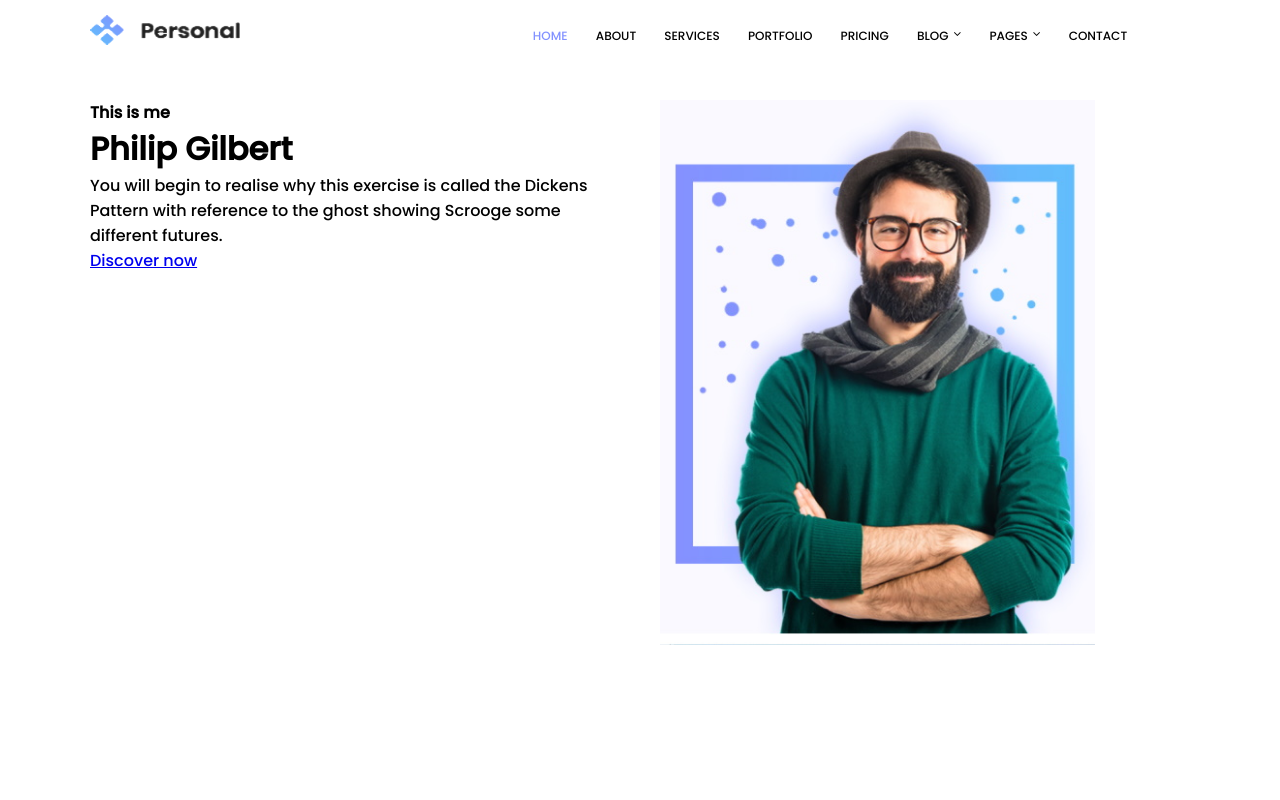
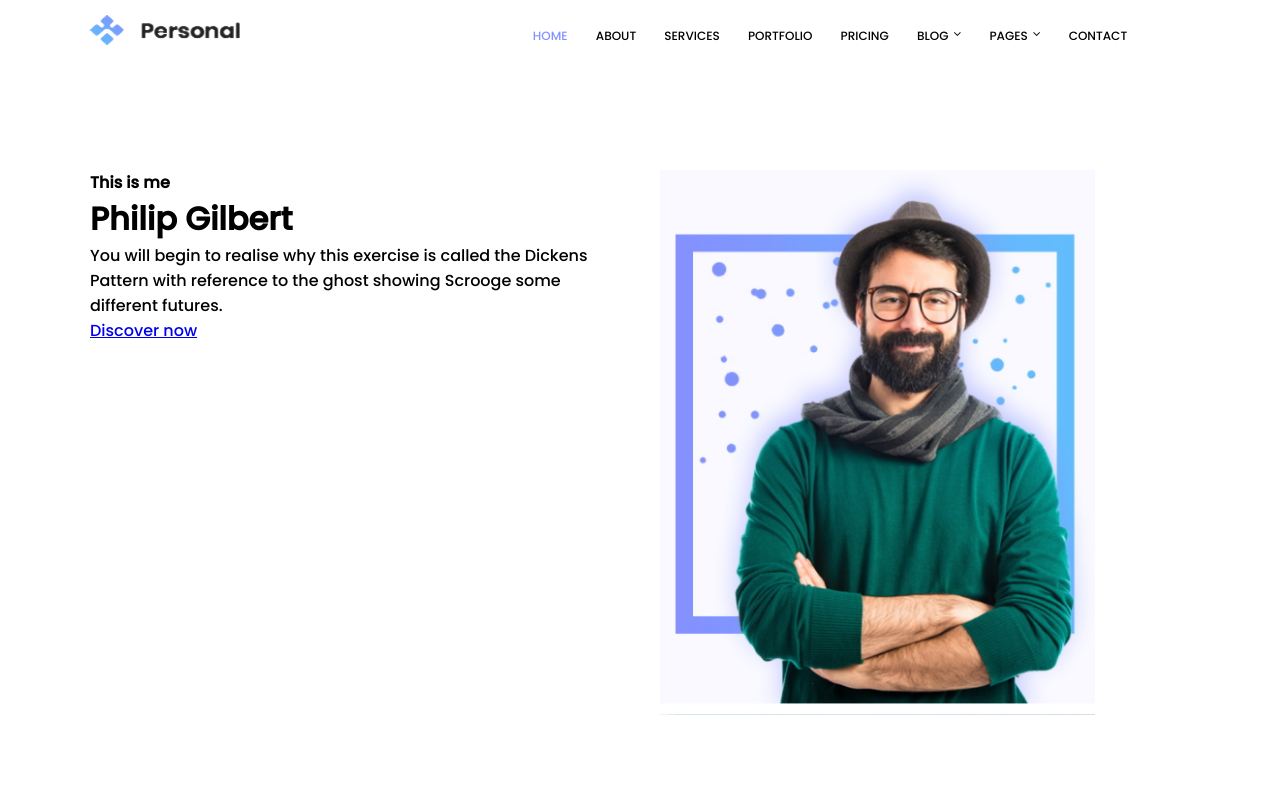
Before and after one commit to front-end-by-rimantas/27-grupe-portfolio-personal, a website: page index.html in a window 1280 px wide. Shown: the top 800 px of the page. Drawn offline with Linux system fonts and the light colour scheme.

Commit message:
litle fix

```diff
--- a/css/components/header.css
+++ b/css/components/header.css
@@ -1,12 +1,13 @@
 #header {
   background: var(--color-primary);
-  position: fixed;
+  position: sticky;
+  top: 0;
   text-align: center;
   margin-top: 0;
   margin-bottom: 0;
   margin-bottom: 0;
   padding: 15px;
-  height: 50px;
+  height: 70px;
 }
 
 #navRow {
@@ -49,7 +50,7 @@
   visibility: hidden;
   position: absolute;
   left: -150px;
-  top: 30px;
+  top: 40px;
   text-align: left;
   background-color: #f9f9f9;
   min-width: 200px;
```
